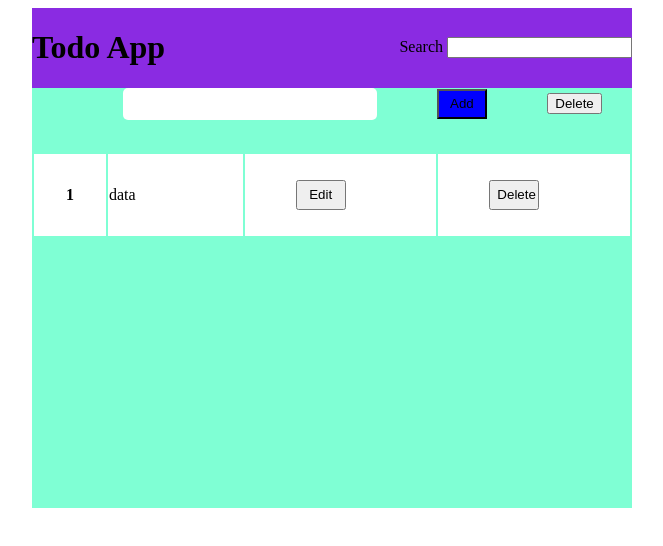
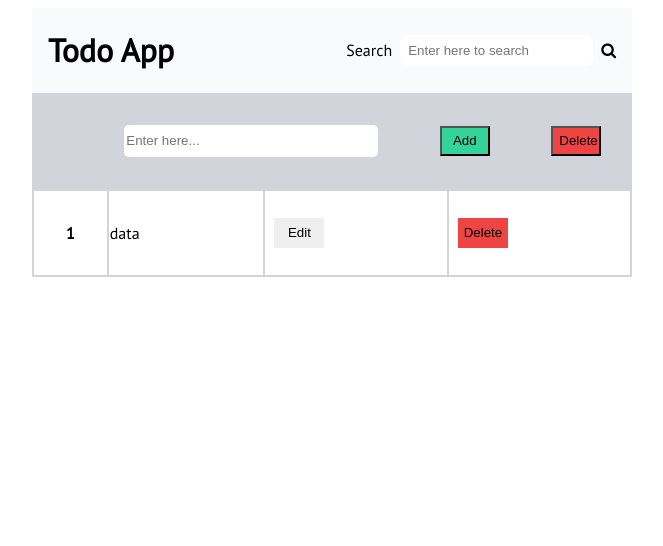
Before and after one commit to farheenfatima3/todo-js, a plain HTML site: page index.html in a window 1280 px wide. Shown: the whole page, without its empty margins (308-971 px from the left). Drawn offline with Linux system fonts and the light colour scheme.

Commit message:
commented

```diff
--- a/index.html
+++ b/index.html
@@ -7,6 +7,7 @@
     <meta name="viewport" content="width=device-width, initial-scale=1.0">
     <link rel="stylesheet" href="styles.css">
     <title>Todo List</title>
+    <link rel="stylesheet" href="https://cdnjs.cloudflare.com/ajax/libs/font-awesome/4.7.0/css/font-awesome.min.css">
 </head>
 
 <body>
@@ -14,27 +15,29 @@
     <div class="container">
         <div class="mainTop">
             <h1>Todo App</h1>
-        <div>
+        <div class="searchContainer">
             <label for="search">Search</label>
-            <input id="search" type="search">
+            <input placeholder="Enter here to search" id="search" type="search">
+            <i class="fa fa-search"></i>
         </div>
         </div>
 
 
         <div class="inputBar">
             <label for="get-input"></label>
-            <input id="get-input" type="text">
+            <input placeholder="Enter here..." id="get-input" type="text">
             <input type="hidden" id="saveIndex">
             <button id="add">Add</button>
-            <button id="save" style="display:none">Save</button>
+            <button id="save">Save</button>
             <button id="remove">Delete</button>
         </div>
         <table id="addedTaskList">
 
-            <tr class=tableTag>
+            <tr>
                 <th>1</th>
                 <td>data</td>
-                <td><button id="btnOne">Edit</button></td>
+                <td><button id="btnOne">Edit</button></i></td>
+
                 <td><button id="btnTwo">Delete</button></td>
             </tr>
 
--- a/index.js
+++ b/index.js
@@ -16,6 +16,7 @@ function adding() {
 
         //   first we do getItem because we want to check if the array is present or not
     //   in local storage
+    // Note:key name must start with capital letter
     let task = localStorage.getItem("Task")
     //    when localStorage is empty no array is present so in order to add items in array we need
     //    to create an array(1st attempt to add data in localStorage)
@@ -48,8 +49,8 @@ let showTask = localStorage.getItem("Task")
         showingItems += `<tr>
         <th>${index+1}</th>
         <td>${item}</td>
-        <td><button id="btnOne" onClick=editShow(${index})>Edit</button></td>
-        <td><button id="btnTwo" onClick=deleteItem(${index})>Delete</button></td>
+        <td><i class="fa fa-pencil"><button id="btnOne" onClick=editShow(${index})>Edit</button></i></td>
+        <td><i class="fa fa-trash"><button id="btnTwo" onClick=deleteItem(${index})>Delete</button></i></td>
     </tr>`
     })
     addedTask.innerHTML=showingItems
@@ -63,7 +64,8 @@ function editShow(index){
     // passing index which we stored in hidden input tag
     inputByUser.value=arr[index]
     saveBtn.style.display="block";
-    addTask.style.display="none"
+    addTask.style.display="none";
+
 
 }
 let saveBtn=document.getElementById("save")
@@ -92,17 +94,9 @@ function deleteItem(index){
 
 delBtn.addEventListener("click",deleteAll)
 function deleteAll(){
-    let task = localStorage.getItem("Task")
-    //   arr = JSON.parse(task)
-    if (task == null) {
-        arr = []
-    }
-     else {
+arr=[]
 
-
-        arr=[]
-    }
-    localStorage.setItem("Task", JSON.stringify(arr))
+localStorage.setItem("Task",JSON.stringify(arr))
     saveBtn.style.display="none";
     addTask.style.display="block"
     inputByUser.value=""
@@ -122,10 +116,11 @@ Array.from(trList).forEach(function(item){
 
       let reg=new RegExp(searchText,"gi")
     if(text.match(reg)){
-      console.log(text.match(reg))
+
         item.style.display="table-row"
     }else{
-        item.style.display="none"
+        item.style.display="none";
     }
+
 })
 }
--- a/styles.css
+++ b/styles.css
@@ -1,11 +1,21 @@
+@import url('https://fonts.googleapis.com/css2?family=PT+Sans&display=swap');
+body{
+    font-family: 'PT Sans', sans-serif;
+}
+:root{
+    --primary-color:#F9FAFB;
+    --second-color:#D1D5DB;
+    --third-color:#34D399;
+    --four-color:#EF4444;
 
+}
 h1{
     text-align: center;
 }
 .container{
     max-width: 600px;
-    height: 500px;
-    background-color: aquamarine;
+    height: 100%;
+    background-color:var(--second-color);
     margin: auto;
 
 }
@@ -14,6 +24,7 @@ h1{
     flex-direction: row;
     align-items: center;
     justify-content: space-around;
+    margin-top:2rem;
 }
 #get-input{
     width: 250px;
@@ -21,21 +32,22 @@ h1{
     border-radius: 5px;
     border:0;
     outline-width: 0;
+
 }
 #add{
    width:50px;
    height: 30px;
-    background-color: blue;
+    background-color: var(--third-color);
 }
-.remove{
+#remove{
     width:50px;
    height: 30px;
-    background-color:red;
+    background-color:var(--four-color);
 }
 
 
 tr:nth-child(even){
-    background-color: aliceblue;
+    background-color: var(--primary-color);
 
 }
 tr,th{
@@ -47,16 +59,24 @@ td{
     width:500px;
 
 }
+.fa{
+    float: right;
+}
+
 #btnOne{
-    margin-left: 50px;
+    border:none;
+
+    margin:0 0.5rem;
     width:50px;
 height: 30px;
 }
 #btnTwo{
-    margin-left:50px;
 
+    border:none;
+    background-color:var(--four-color);
     width:50px;
     height: 30px;
+    margin:0 0.5rem;
 }
 table{
     margin-top: 2rem;;
@@ -66,5 +86,26 @@ table{
     flex-direction: row;
     align-items: center;
     justify-content: space-between;
-    background-color: blueviolet;
+    background-color: var(--primary-color);
 }
+.searchContainer{
+    margin:0 1rem;
+    display:flex;
+    align-items: center;
+}
+.mainTop h1{
+    margin-left:1rem;
+}
+#search{
+    margin:0 0.5rem;
+    border:none;
+    outline-width: 0;
+    padding:0.5rem;
+    border-radius: 0.5rem;
+}
+#save{
+    width:50px;
+   height: 30px;
+    display:none;
+    background-color: var(--third-color);
+}
```
